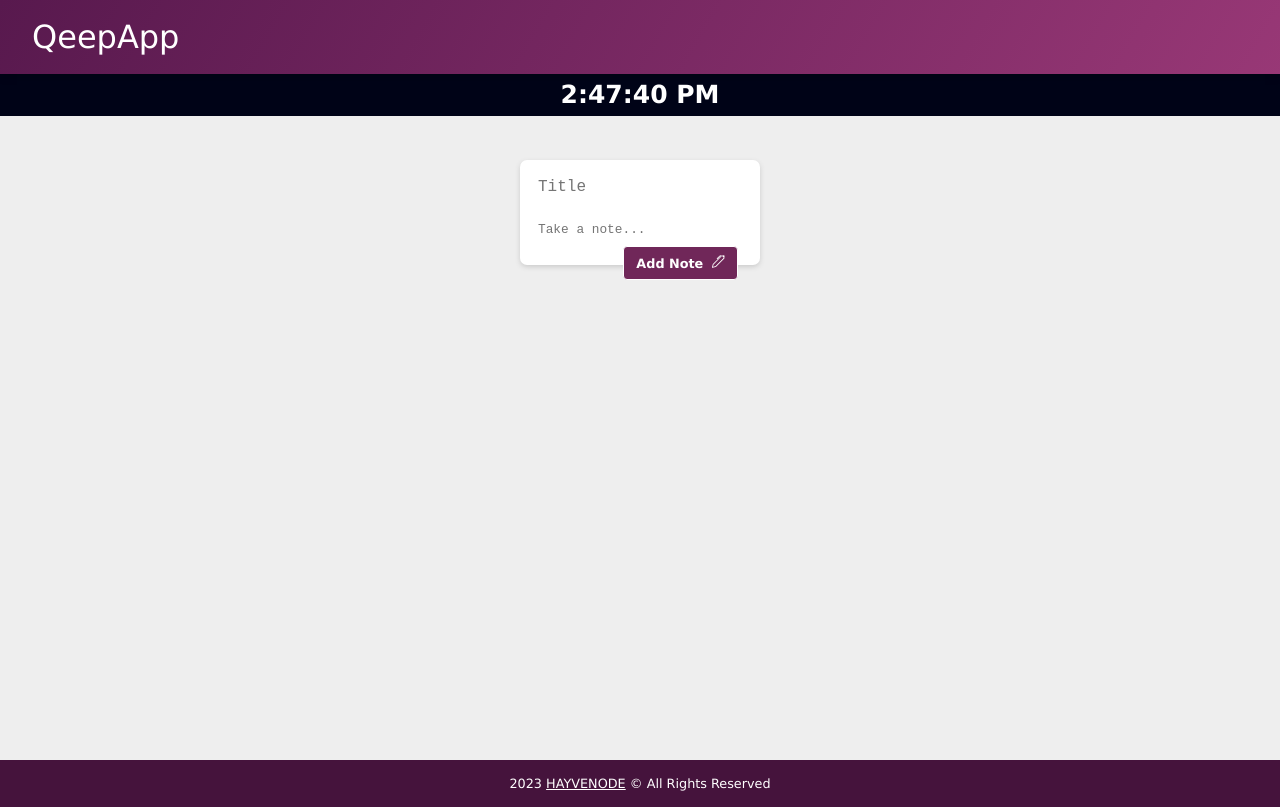
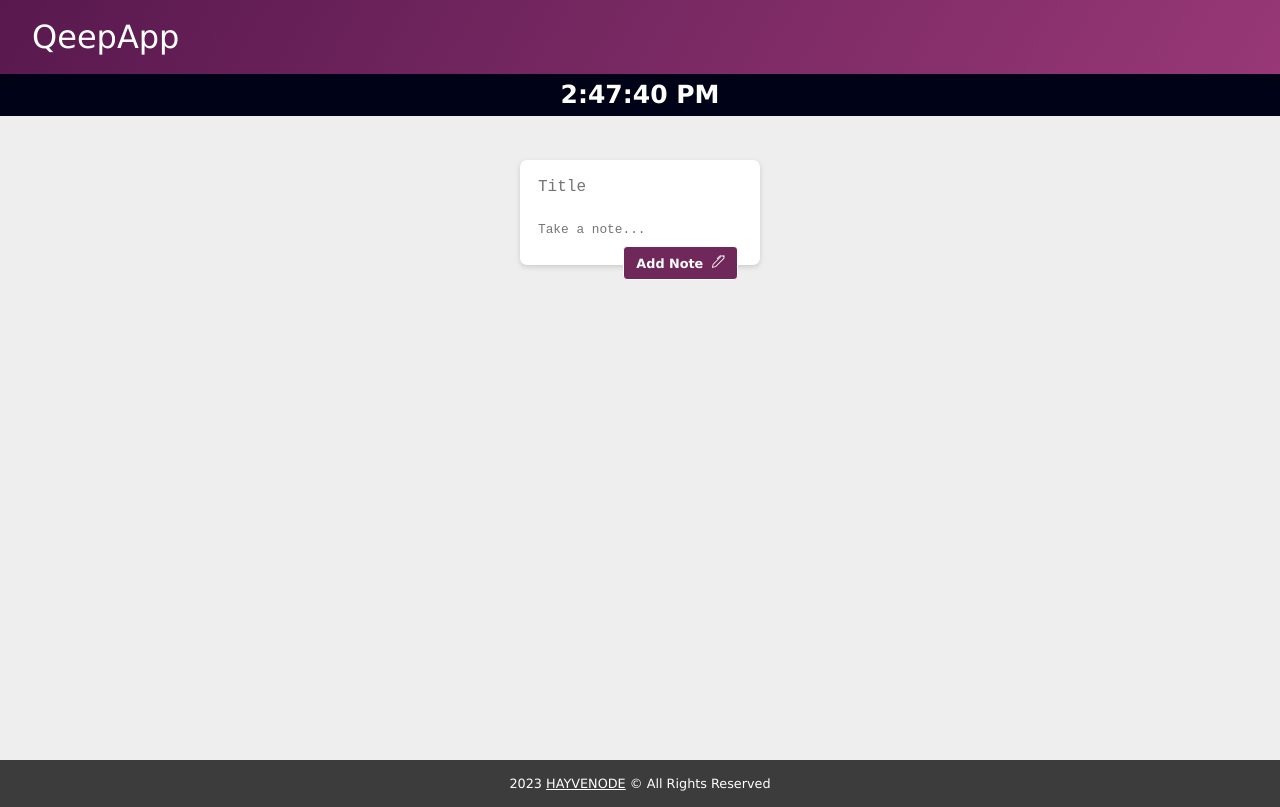
Before and after one commit to HAYVENO/Qeepp-App, a React (Create React App) app: page / in a window 1280 px wide. Built offline with nearby package versions, Linux system fonts and the light colour scheme.

Commit message:
up footer style :lipstick:

```diff
--- a/public/styles.css
+++ b/public/styles.css
@@ -167,7 +167,7 @@ footer {
 
 footer p {
 	color: rgb(255, 255, 255);
-	background-color: #45133c;
+	background-color: #3c3c3c;
 	font-size: 0.8rem;
 	padding: 1rem;
 }
```
